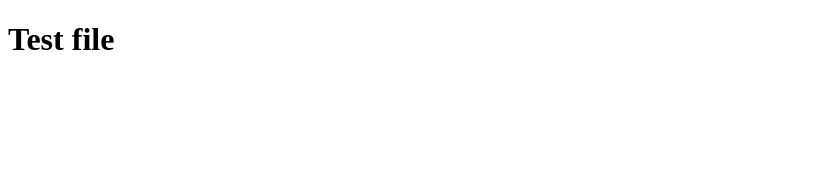
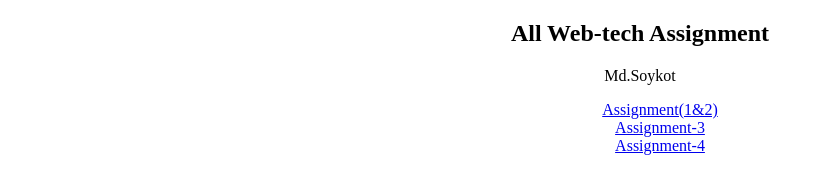
Before and after one commit to soykot2910/web-tech, a plain HTML site: page index.html in a window 1280 px wide. Shown: the whole page, without its empty margins (0-824 px from the left). Drawn offline with Linux system fonts and the light colour scheme.

Commit message:
add information

```diff
--- a/index.html
+++ b/index.html
@@ -5,10 +5,24 @@
     <meta charset="UTF-8">
     <meta name="viewport" content="width=device-width, initial-scale=1.0">
     <title>Assignment</title>
+    <style>
+        li {
+            list-style: none;
+        }
+    </style>
 </head>
 
 <body>
-    <h1>Test file</h1>
+    <center>
+        <h2>All Web-tech Assignment</h2>
+        <p>Md.Soykot</p>
+        <ul>
+            <li><a href="https://soykot2910.github.io/web-tech/assignment/assignment-(1&2).html">Assignment(1&2)</a>
+            </li>
+            <li><a href="https://soykot2910.github.io/web-tech/assignment/assignment-3.html">Assignment-3</a></li>
+            <li><a href="https://soykot2910.github.io/web-tech/assignment/assignment-4.html">Assignment-4</a></li>
+        </ul>
+    </center>
 </body>
 
 </html>
```
Also changed, not shown: file.html (deleted, +0 -14 lines), 1 other file.
